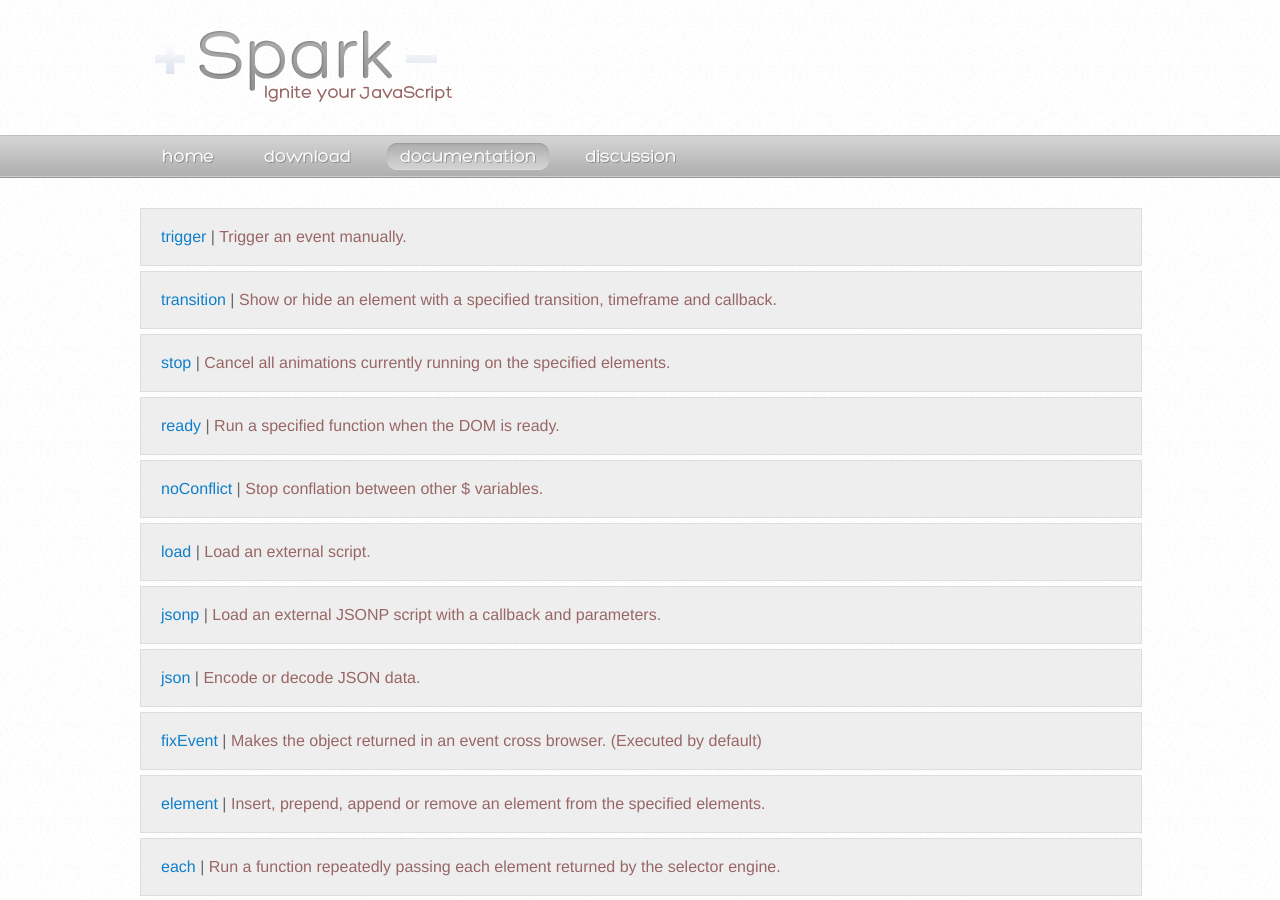
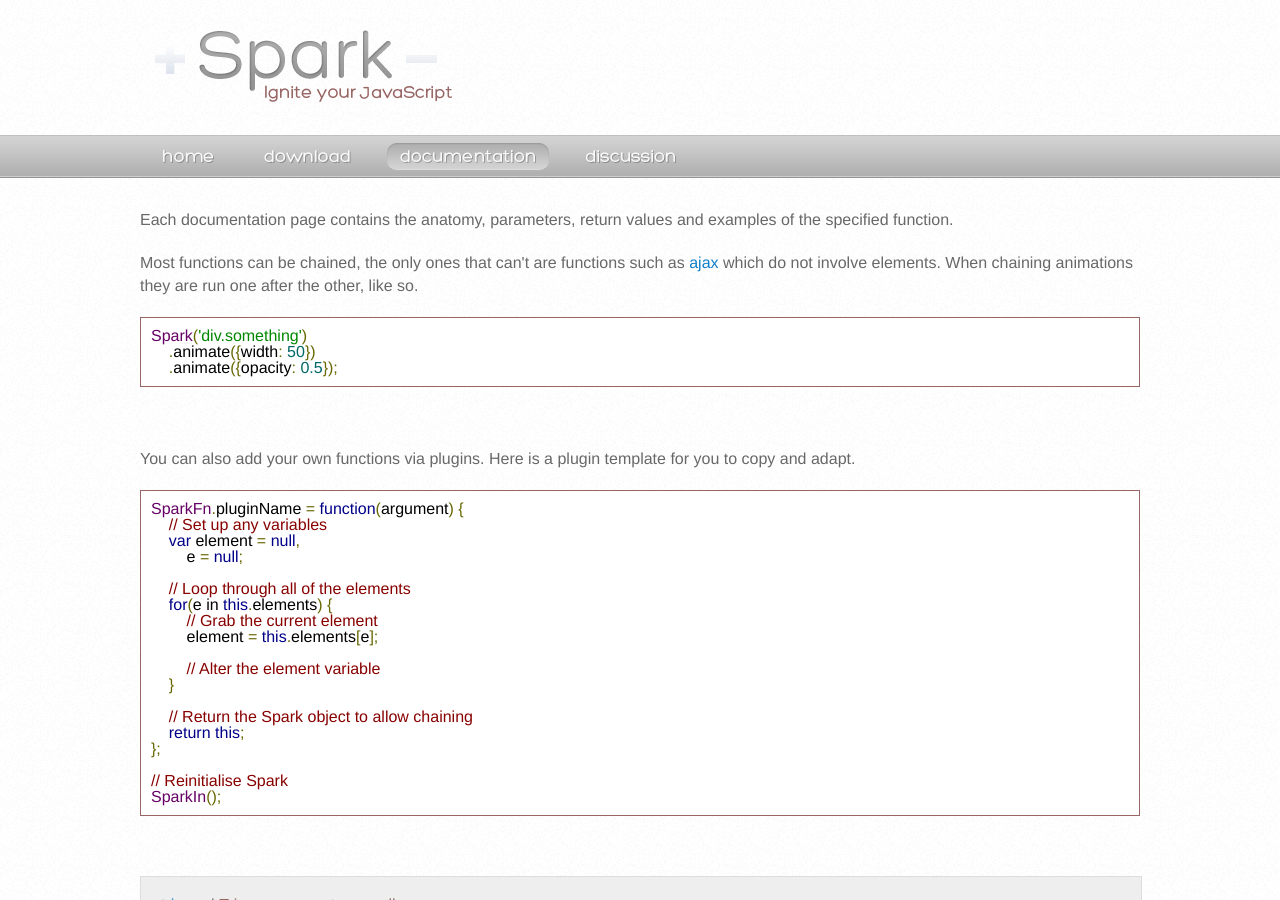
Before and after one commit to Olical/sparkjs.co.uk, a Jekyll site: the page built from documentation.html, in a window 1280 px wide and 900 px high. Built offline with Jekyll 4.4.1, drawn with Linux system fonts in a browser that asks for light colours; Markdown is read by kramdown in place of the engine named in the settings; comment, search, counter and statistics services are not loaded.

Commit message:
Added some more description to the documentation page, stuff about plugins and chaining

```diff
--- a/documentation.html
+++ b/documentation.html
@@ -4,3 +4,36 @@
 description: The documentation for the Spark JavaScript library's functions arguments, returns and examples.
 keywords: spark, javascript, library, documentation, examples, returns, arguments
 ---
+<p>Each documentation page contains the anatomy, parameters, return values and examples of the specified function.</p>
+
+<p>Most functions can be chained, the only ones that can't are functions such as <a href='/documentation/ajax.html'>ajax</a> which do not involve elements. When chaining animations they are run one after the other, like so.</p>
+
+<pre class='prettyprint lang-js'>
+Spark('div.something')
+    .animate({width: 50})
+    .animate({opacity: 0.5});
+</pre>
+
+<p>You can also add your own functions via plugins. Here is a plugin template for you to copy and adapt.</p>
+
+<pre class='prettyprint lang-js'>
+SparkFn.pluginName = function(argument) {
+    // Set up any variables
+    var element = null,
+        e = null;
+
+    // Loop through all of the elements
+    for(e in this.elements) {
+        // Grab the current element
+        element = this.elements[e];
+
+        // Alter the element variable
+    }
+
+    // Return the Spark object to allow chaining
+    return this;
+};
+
+// Reinitialise Spark
+SparkIn();
+</pre>
```
